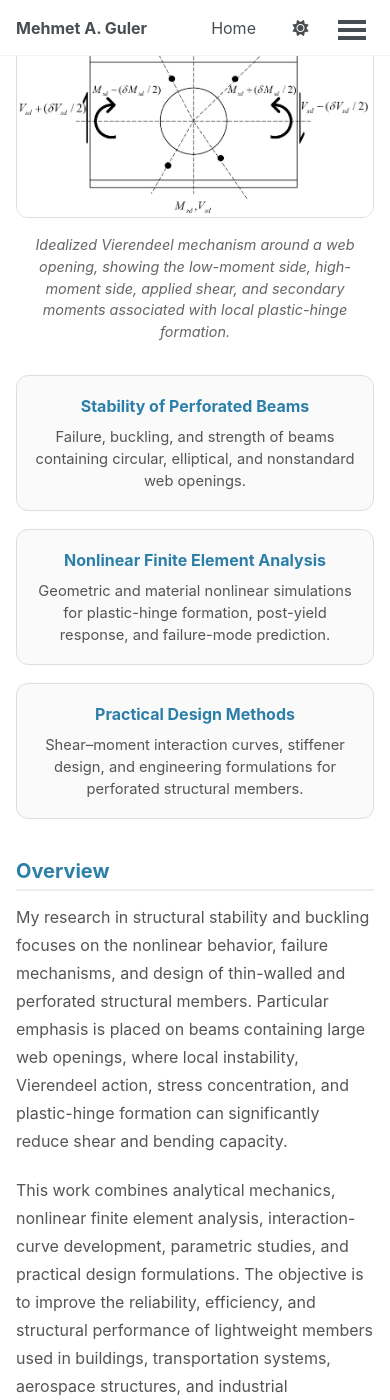
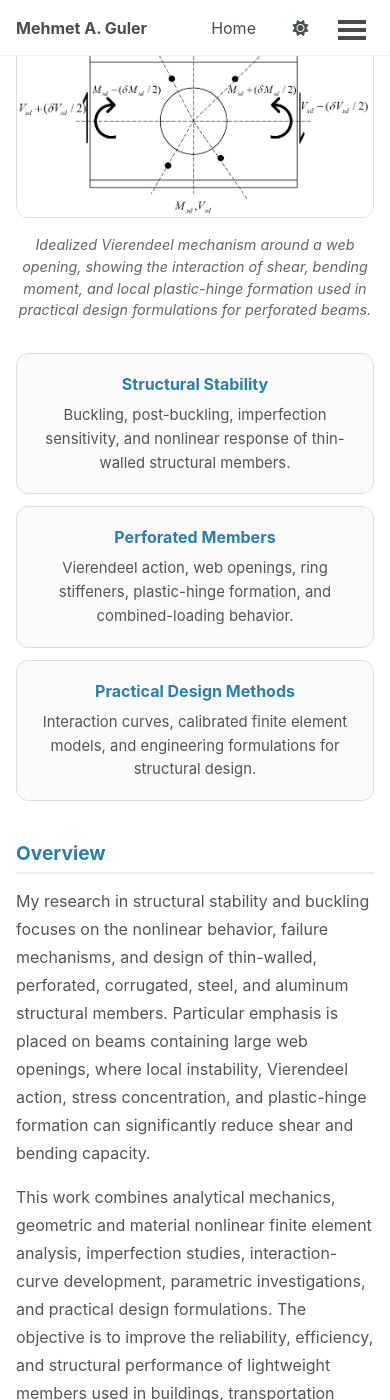
Before and after one commit to profguler/profguler.github.io, a Jekyll site: the page built from _pages/structural-stability.md, in a window 390 px wide and 1400 px high, scrolled down 238 px. Built offline with Jekyll 4.4.1, drawn with Linux system fonts in a browser that asks for light colours; a style sheet for code colours, icons or effects is not loaded; some of the changed text lies outside the part shown.

Commit message:
Update structural-stability.md

```diff
--- a/_pages/structural-stability.md
+++ b/_pages/structural-stability.md
@@ -4,431 +4,71 @@ title: "Structural Stability and Buckling"
 author_profile: true
 ---
 
-<!-- ========================================================= -->
-<!--                         PAGE CSS                          -->
-<!-- ========================================================= -->
-
 <style>
-
-/* ========================================================= */
-/*                    HERO FIGURE                             */
-/* ========================================================= */
-
-.research-banner{
-  width:100%;
-  max-width:900px;
-  margin:0 0 2rem;
-  border:1px solid #dddddd;
-  border-radius:12px;
-  overflow:hidden;
-  background:#ffffff;
-}
-
-.research-banner img{
-  display:block;
-  width:100%;
-  height:auto;
-}
-
-.figure-caption{
-  max-width:900px;
-  margin:-1rem auto 2rem;
-  font-size:0.9rem;
-  font-style:italic;
-  text-align:center;
-  color:#666;
-}
-
-/* ========================================================= */
-/*                    HIGHLIGHTS                              */
-/* ========================================================= */
-
-.research-highlights{
-  display:grid;
-  grid-template-columns:repeat(3,1fr);
-  gap:18px;
-  max-width:900px;
-  margin-bottom:2rem;
-}
-
-.highlight-box{
-  padding:18px;
-  border:1px solid #dddddd;
-  border-radius:12px;
-  background:#fafafa;
-  text-align:center;
-}
-
-.highlight-title{
-  margin-bottom:8px;
-  color:#2c7fa8;
-  font-size:1rem;
-  font-weight:700;
-}
-
-.highlight-text{
-  color:#555;
-  font-size:0.92rem;
-  line-height:1.5;
-}
-
-/* ========================================================= */
-/*                    CONTENT SECTIONS                        */
-/* ========================================================= */
-
-.research-section{
-  max-width:900px;
-  margin-bottom:2.5rem;
-}
-
-.research-section h2{
-  margin-bottom:0.75rem;
-  padding-bottom:0.35rem;
-  border-bottom:2px solid #eeeeee;
-  color:#2c7fa8;
-}
-
-.research-section p,
-.research-section li{
-  color:#555;
-  font-size:1rem;
-  line-height:1.75;
-}
-
-.research-topics{
-  columns:2;
-  column-gap:3rem;
-}
-
-.research-topics ul{
-  margin-top:0;
-}
-
-/* ========================================================= */
-/*                    PUBLICATIONS                            */
-/* ========================================================= */
-
-.publication{
-  margin-bottom:1.3rem;
-  padding-bottom:1rem;
-  border-bottom:1px solid #eeeeee;
-}
-
-.publication-title{
-  color:#2c7fa8;
-  font-weight:700;
-}
-
-.publication-authors{
-  color:#555;
-}
-
-.publication-journal{
-  color:#666;
-  font-style:italic;
-}
-
-.publication-doi a{
-  color:#2c7fa8;
-  text-decoration:none;
-}
-
-.publication-doi a:hover{
-  text-decoration:underline;
-}
-
-/* ========================================================= */
-/*                    BACK BUTTON                             */
-/* ========================================================= */
-
-.back-button{
-  display:inline-block;
-  margin-top:1rem;
-  padding:10px 22px;
-  border:1px solid #2c7fa8;
-  border-radius:999px;
-  color:#2c7fa8;
-  font-weight:600;
-  text-decoration:none;
-  transition:0.2s;
-}
-
-.back-button:hover{
-  background:#2c7fa8;
-  color:#ffffff;
-  text-decoration:none;
-}
-
-/* ========================================================= */
-/*                    MOBILE DESIGN                           */
-/* ========================================================= */
-
-@media screen and (max-width:700px){
-
-  .research-highlights{
-    grid-template-columns:1fr;
-  }
-
-  .research-topics{
-    columns:1;
-  }
-
-}
-
+.ss-page{width:100%;max-width:900px;margin:0;padding:0;box-sizing:border-box}
+.ss-banner{width:100%;margin:0 0 1rem;border:1px solid #ddd;border-radius:12px;overflow:hidden;background:#fff;box-sizing:border-box}
+.ss-banner img{display:block;width:100%;height:auto}
+.ss-caption{margin:0 0 2rem;font-size:.9rem;font-style:italic;line-height:1.5;text-align:center;color:#666}
+.ss-highlights{display:grid;grid-template-columns:repeat(3,minmax(0,1fr));gap:18px;width:100%;margin:0 0 2.5rem}
+.ss-highlight-box{padding:18px;border:1px solid #ddd;border-radius:12px;background:#fafafa;text-align:center;box-sizing:border-box}
+.ss-highlight-title{margin-bottom:8px;color:#2c7fa8;font-size:1rem;font-weight:700}
+.ss-highlight-text{color:#555;font-size:.93rem;line-height:1.6}
+.ss-section{display:block;width:100%;margin:0 0 2.5rem;clear:both;box-sizing:border-box}
+.ss-section h2{margin:0 0 .85rem;padding:0 0 .35rem;border-bottom:2px solid #eee;color:#2c7fa8;font-size:1.35rem;line-height:1.3}
+.ss-section p{margin:0 0 1rem;color:#555;font-size:1rem;line-height:1.75}
+.ss-section ul{margin:.4rem 0 0 1.25rem;padding:0}
+.ss-section li{margin-bottom:.55rem;color:#555;font-size:1rem;line-height:1.65}
+.ss-topics{display:flex;flex-wrap:wrap;gap:10px;width:100%;margin-top:1rem}
+.ss-topic{display:inline-block;padding:8px 15px;border:1px solid #d7e7f0;border-radius:999px;background:#eef6fb;color:#2c7fa8;font-size:.9rem;font-weight:600;line-height:1.3}
+.ss-publication{width:100%;margin-bottom:1.4rem;padding-bottom:1rem;border-bottom:1px solid #eee;box-sizing:border-box}
+.ss-publication-title{margin-bottom:.35rem;font-weight:700;line-height:1.5}
+.ss-publication-title a{color:#2c7fa8!important;text-decoration:none!important;cursor:pointer}
+.ss-publication-title a:hover{color:#1f5f80!important;text-decoration:underline!important}
+.ss-publication-authors{margin-bottom:.15rem;color:#555;line-height:1.6}
+.ss-publication-journal{color:#666;font-style:italic;line-height:1.6}
+.ss-back-button{display:inline-block;margin-top:.5rem;padding:10px 24px;border:1px solid #2c7fa8;border-radius:999px;color:#2c7fa8!important;font-weight:600;text-decoration:none!important}
+.ss-back-button:hover{background:#2c7fa8;color:#fff!important}
+@media screen and (max-width:700px){.ss-highlights{grid-template-columns:1fr;gap:12px}.ss-topic{font-size:.86rem}.ss-section h2{font-size:1.2rem}}
 </style>
 
-<!-- ========================================================= -->
-<!--                    HERO IMAGE                             -->
-<!-- ========================================================= -->
+<div class="ss-page">
 
-<div class="research-banner">
+<div class="ss-banner"><img src="/images/Vierendeel_JBE.png" alt="Vierendeel mechanism in a perforated beam"></div>
+<div class="ss-caption">Idealized Vierendeel mechanism around a web opening, showing the interaction of shear, bending moment, and local plastic-hinge formation used in practical design formulations for perforated beams.</div>
 
-  <img
-    src="/images/Vierendeel_JBE.png"
-    alt="Vierendeel mechanism in a perforated beam"
-  >
+<div class="ss-highlights">
+<div class="ss-highlight-box"><div class="ss-highlight-title">Structural Stability</div><div class="ss-highlight-text">Buckling, post-buckling, imperfection sensitivity, and nonlinear response of thin-walled structural members.</div></div>
+<div class="ss-highlight-box"><div class="ss-highlight-title">Perforated Members</div><div class="ss-highlight-text">Vierendeel action, web openings, ring stiffeners, plastic-hinge formation, and combined-loading behavior.</div></div>
+<div class="ss-highlight-box"><div class="ss-highlight-title">Practical Design Methods</div><div class="ss-highlight-text">Interaction curves, calibrated finite element models, and engineering formulations for structural design.</div></div>
+</div>
+
+<div class="ss-section"><h2>Overview</h2><p>My research in structural stability and buckling focuses on the nonlinear behavior, failure mechanisms, and design of thin-walled, perforated, corrugated, steel, and aluminum structural members. Particular emphasis is placed on beams containing large web openings, where local instability, Vierendeel action, stress concentration, and plastic-hinge formation can significantly reduce shear and bending capacity.</p><p>This work combines analytical mechanics, geometric and material nonlinear finite element analysis, imperfection studies, interaction-curve development, parametric investigations, and practical design formulations. The objective is to improve the reliability, efficiency, and structural performance of lightweight members used in buildings, transportation systems, industrial structures, and advanced engineering applications.</p></div>
+
+<div class="ss-section"><h2>Research Topics</h2><div class="ss-topics">
+<span class="ss-topic">Structural Stability</span><span class="ss-topic">Buckling</span><span class="ss-topic">Lateral–Torsional Buckling</span><span class="ss-topic">Thin-Walled Structures</span><span class="ss-topic">Perforated Beams</span><span class="ss-topic">Web Openings</span><span class="ss-topic">Vierendeel Action</span><span class="ss-topic">Ring-Type Stiffeners</span><span class="ss-topic">Corrugated Beams</span><span class="ss-topic">Aluminum Members</span><span class="ss-topic">Steel Connections</span><span class="ss-topic">Geometric Imperfections</span><span class="ss-topic">Nonlinear Finite Element Analysis</span><span class="ss-topic">Plastic Collapse</span><span class="ss-topic">Combined Loading</span><span class="ss-topic">Practical Design Formulations</span>
+</div></div>
+
+<div class="ss-section"><h2>Representative Contributions</h2><ul>
+<li>Developed nonlinear finite element models for perforated beams subjected to compression, shear, bending, and combined loading.</li>
+<li>Investigated Vierendeel failure through the formation of four plastic hinges near large web openings.</li>
+<li>Quantified the effects of ring-stiffener thickness, height, and opening geometry on shear and moment capacity.</li>
+<li>Constructed buckling and shear–moment interaction diagrams for reinforced and unreinforced openings.</li>
+<li>Derived practical design formulations for perforated beams strengthened with ring-type stiffeners.</li>
+<li>Studied corrugated beams, aluminum sections, beam-to-beam connections, and imperfection-sensitive thin-walled members.</li>
+</ul></div>
+
+<div class="ss-section"><h2>Current Research</h2><p>Current research focuses on the lateral–torsional buckling behavior of corrugated and perforated beams, including the influence of corrugation geometry, opening configuration, initial geometric imperfections, member length, and nonlinear material response.</p><p>Additional studies investigate aluminum structural members and compare finite element predictions with established design methods, including the Direct Strength Method, Continuous Strength Method, and Eurocode-based approaches. The broader objective is to translate high-fidelity simulation results into practical engineering recommendations.</p></div>
+
+<div class="ss-section"><h2>Representative Publications</h2>
+<div class="ss-publication"><div class="ss-publication-title"><a href="https://doi.org/10.1016/j.tws.2023.110787" target="_blank" rel="noopener noreferrer">On the beam-to-beam eccentric end plate connections: A numerical study</a></div><div class="ss-publication-authors">S. Eltaş, M. A. Güler, K. D. Tsavdaridis, C. E. Sofias, and B. Yıldırım</div><div class="ss-publication-journal">Thin-Walled Structures, 188, 110787, 2023</div></div>
+<div class="ss-publication"><div class="ss-publication-title"><a href="https://doi.org/10.1016/j.jobe.2021.102915" target="_blank" rel="noopener noreferrer">A practical design formulation for perforated beams with openings strengthened with ring type stiffeners subject to Vierendeel actions</a></div><div class="ss-publication-authors">B. M. Zeytinci, M. Şahin, M. A. Güler, and K. D. Tsavdaridis</div><div class="ss-publication-journal">Journal of Building Engineering, 43, 102915, 2021</div></div>
+<div class="ss-publication"><div class="ss-publication-title"><a href="https://doi.org/10.1016/j.tws.2017.04.034" target="_blank" rel="noopener noreferrer">Effect of hole reinforcement on the buckling behaviour of thin-walled beams subjected to combined loading</a></div><div class="ss-publication-authors">A. E. Orun and M. A. Güler</div><div class="ss-publication-journal">Thin-Walled Structures, 118, 12–22, 2017</div></div>
+</div>
+
+<div class="ss-section"><h2>Collaborations</h2><p>This research has involved collaboration with researchers in structural mechanics, steel structures, thin-walled members, nonlinear finite element analysis, perforated-beam design, and stability theory. The work combines theoretical analysis, computational modeling, experimental comparison, and practical design recommendations.</p></div>
+
+<div class="ss-section"><h2>Future Directions</h2><p>Future research will extend these studies toward data-assisted stability prediction, uncertainty quantification, optimization of web-opening and corrugation geometry, advanced stiffener concepts, and high-fidelity analysis of thin-walled members under combined loading. Additional emphasis will be placed on digital design tools that convert nonlinear simulation results into reliable and efficient engineering procedures.</p></div>
+
+<a class="ss-back-button" href="/research/">← Back to Research</a>
 
 </div>
-
-<div class="figure-caption">
-
-Idealized Vierendeel mechanism around a web opening, showing the low-moment side, high-moment side, applied shear, and secondary moments associated with local plastic-hinge formation.
-
-</div>
-
-<!-- ========================================================= -->
-<!--                    HIGHLIGHTS                             -->
-<!-- ========================================================= -->
-
-<div class="research-highlights">
-
-  <div class="highlight-box">
-
-    <div class="highlight-title">
-      Stability of Perforated Beams
-    </div>
-
-    <div class="highlight-text">
-      Failure, buckling, and strength of beams containing circular, elliptical, and nonstandard web openings.
-    </div>
-
-  </div>
-
-  <div class="highlight-box">
-
-    <div class="highlight-title">
-      Nonlinear Finite Element Analysis
-    </div>
-
-    <div class="highlight-text">
-      Geometric and material nonlinear simulations for plastic-hinge formation, post-yield response, and failure-mode prediction.
-    </div>
-
-  </div>
-
-  <div class="highlight-box">
-
-    <div class="highlight-title">
-      Practical Design Methods
-    </div>
-
-    <div class="highlight-text">
-      Shear–moment interaction curves, stiffener design, and engineering formulations for perforated structural members.
-    </div>
-
-  </div>
-
-</div>
-
-<!-- ========================================================= -->
-<!--                    OVERVIEW                               -->
-<!-- ========================================================= -->
-
-<div class="research-section">
-
-  <h2>Overview</h2>
-
-  <p>
-  My research in structural stability and buckling focuses on the nonlinear behavior, failure mechanisms, and design of thin-walled and perforated structural members. Particular emphasis is placed on beams containing large web openings, where local instability, Vierendeel action, stress concentration, and plastic-hinge formation can significantly reduce shear and bending capacity.
-  </p>
-
-  <p>
-  This work combines analytical mechanics, nonlinear finite element analysis, interaction-curve development, parametric studies, and practical design formulations. The objective is to improve the reliability, efficiency, and structural performance of lightweight members used in buildings, transportation systems, aerospace structures, and industrial applications.
-  </p>
-
-</div>
-
-<!-- ========================================================= -->
-<!--                    RESEARCH TOPICS                        -->
-<!-- ========================================================= -->
-
-<div class="research-section">
-
-  <h2>Research Topics</h2>
-
-  <div class="research-topics">
-
-    <ul>
-
-      <li>Structural stability</li>
-
-      <li>Buckling of thin-walled members</li>
-
-      <li>Perforated beams</li>
-
-      <li>Vierendeel mechanism</li>
-
-      <li>Web-opening reinforcement</li>
-
-      <li>Ring-type stiffeners</li>
-
-      <li>Shear–moment interaction</li>
-
-      <li>Plastic-hinge formation</li>
-
-      <li>Geometric nonlinearity</li>
-
-      <li>Material nonlinearity</li>
-
-      <li>Nonlinear finite element analysis</li>
-
-      <li>Lateral-torsional buckling</li>
-
-      <li>Corrugated beams</li>
-
-      <li>Aluminum members</li>
-
-      <li>Practical design formulations</li>
-
-    </ul>
-
-  </div>
-
-</div>
-
-<!-- ========================================================= -->
-<!--               REPRESENTATIVE CONTRIBUTIONS                -->
-<!-- ========================================================= -->
-
-<div class="research-section">
-
-  <h2>Representative Contributions</h2>
-
-  <ul>
-
-    <li>
-    Developed nonlinear finite element models for perforated beams subjected to combined shear and bending.
-    </li>
-
-    <li>
-    Investigated Vierendeel failure through the formation of four plastic hinges near large web openings.
-    </li>
-
-    <li>
-    Quantified the effects of ring-stiffener thickness and height on shear and moment capacity.
-    </li>
-
-    <li>
-    Constructed shear–moment interaction diagrams for circular, elliptical, and square web openings.
-    </li>
-
-    <li>
-    Derived a practical design formulation for perforated beams reinforced with ring-type stiffeners.
-    </li>
-
-    <li>
-    Studied buckling and stability behavior of corrugated beams, aluminum sections, and imperfect structural members.
-    </li>
-
-  </ul>
-
-</div>
-
-<!-- ========================================================= -->
-<!--                    CURRENT RESEARCH                       -->
-<!-- ========================================================= -->
-
-<div class="research-section">
-
-  <h2>Current Research</h2>
-
-  <p>
-  Current work includes the stability and lateral-torsional buckling analysis of corrugated and perforated beams, with particular attention to opening geometry, stiffener configuration, initial imperfections, and nonlinear material response.
-  </p>
-
-  <p>
-  Additional studies compare finite element predictions with established structural design methods for aluminum and thin-walled members, including the effects of member length, cross-sectional geometry, and imperfection amplitude on buckling strength.
-  </p>
-
-</div>
-
-<!-- ========================================================= -->
-<!--               REPRESENTATIVE PUBLICATIONS                 -->
-<!-- ========================================================= -->
-
-<div class="research-section">
-
-  <h2>Representative Publications</h2>
-
-  <div class="publication">
-
-    <div class="publication-title">
-      A practical design formulation for perforated beams with openings strengthened with ring type stiffeners subject to Vierendeel actions
-    </div>
-
-    <div class="publication-authors">
-      B. M. Zeytinci, M. Şahin, M. A. Güler, and K. D. Tsavdaridis
-    </div>
-
-    <div class="publication-journal">
-      Journal of Building Engineering, 43, 102915, 2021
-    </div>
-
-    <div class="publication-doi">
-      DOI:
-      <a href="https://doi.org/10.1016/j.jobe.2021.102915">
-        https://doi.org/10.1016/j.jobe.2021.102915
-      </a>
-    </div>
-
-  </div>
-
-</div>
-
-<!-- ========================================================= -->
-<!--                    COLLABORATIONS                         -->
-<!-- ========================================================= -->
-
-<div class="research-section">
-
-  <h2>Collaborations</h2>
-
-  <p>
-  This research has involved collaboration with researchers in structural mechanics, steel structures, nonlinear finite element analysis, perforated-beam design, and stability theory. The work combines theoretical analysis with detailed computational modeling and practical design recommendations.
-  </p>
-
-</div>
-
-<!-- ========================================================= -->
-<!--                    FUTURE DIRECTIONS                      -->
-<!-- ========================================================= -->
-
-<div class="research-section">
-
-  <h2>Future Directions</h2>
-
-  <p>
-  Future research will extend these studies toward data-assisted stability prediction, uncertainty quantification, optimization of web-opening geometry, advanced stiffener concepts, and high-fidelity analysis of thin-walled structures under combined loading. Additional emphasis will be placed on digital design tools that translate nonlinear simulation results into practical engineering recommendations.
-  </p>
-
-</div>
-
-<!-- ========================================================= -->
-<!--                    BACK BUTTON                            -->
-<!-- ========================================================= -->
-
-<a class="back-button" href="/research/">
-
-  ← Back to Research
-
-</a>
```
